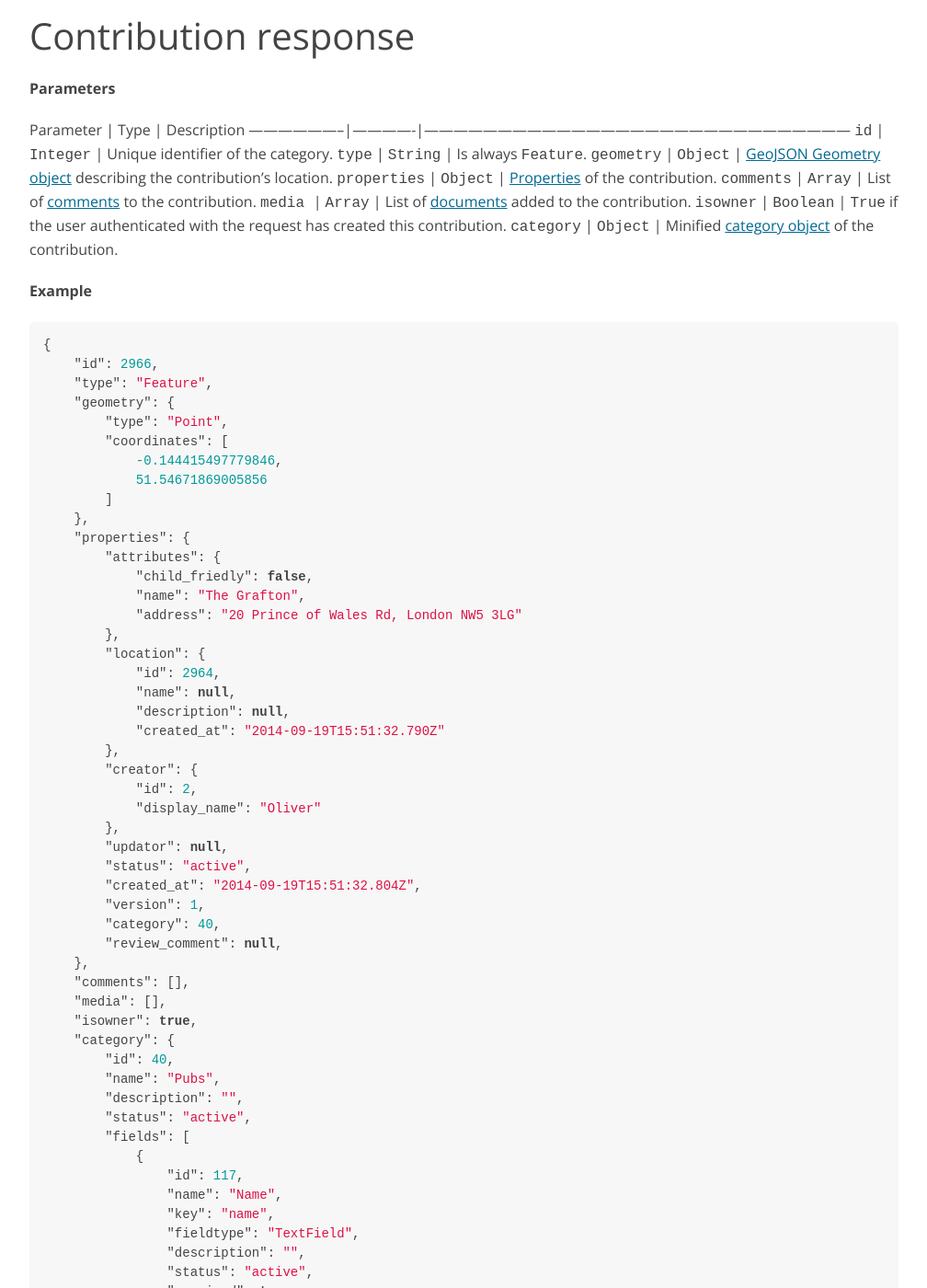
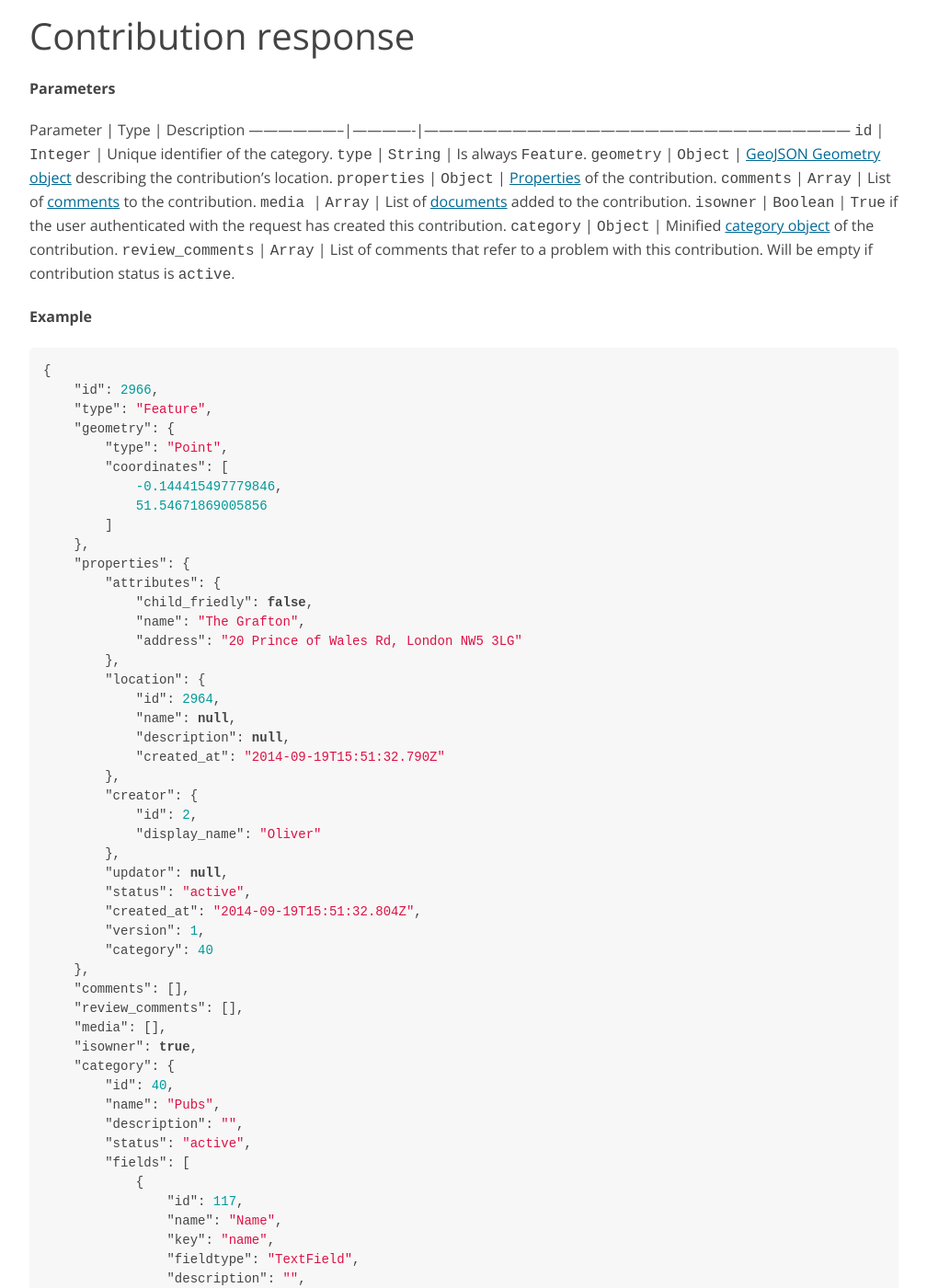
Before and after one commit to ExCiteS/geokey-website, a Jekyll site: the page built from _docs/contribution-response.md, in a window 1280 px wide and 1400 px high, scrolled down 303 px. Shown: the whole window at 92% size, without its empty margins (38-1046 px from the left). Built offline with Jekyll 4.4.1, drawn with Linux system fonts in a browser that asks for light colours; nearby versions of some CDN libraries; Markdown is read by kramdown in place of the engine named in the settings.

Commit message:
Added review fields to docs

```diff
--- a/_docs/contribution-response.md
+++ b/_docs/contribution-response.md
@@ -14,6 +14,7 @@ Parameter           | Type        | Description
 `media   `          | `Array`     | List of [documents](document-response.html) added to the contribution.
 `isowner`           | `Boolean`   | `True` if the user authenticated with the request has created this contribution.
 `category`          | `Object`    | Minified [category object](category-response.html) of the contribution.
+`review_comments`   | `Array`     | List of comments that refer to a problem with this contribution. Will be empty if contribution status is `active`.
 
 #### Example
 
--- a/_includes/api-examples/contribution.md
+++ b/_includes/api-examples/contribution.md
@@ -29,10 +29,10 @@
         "status": "active",
         "created_at": "2014-09-19T15:51:32.804Z",
         "version": 1,
-        "category": 40,
-        "review_comment": null,
+        "category": 40
     },
     "comments": [],
+    "review_comments": [],
     "media": [],
     "isowner": true,
     "category": {
```
Also changed, not shown: _docs/comment-response.md (+2 -0 lines), _docs/contribution-properties.md (+1 -2 lines).
